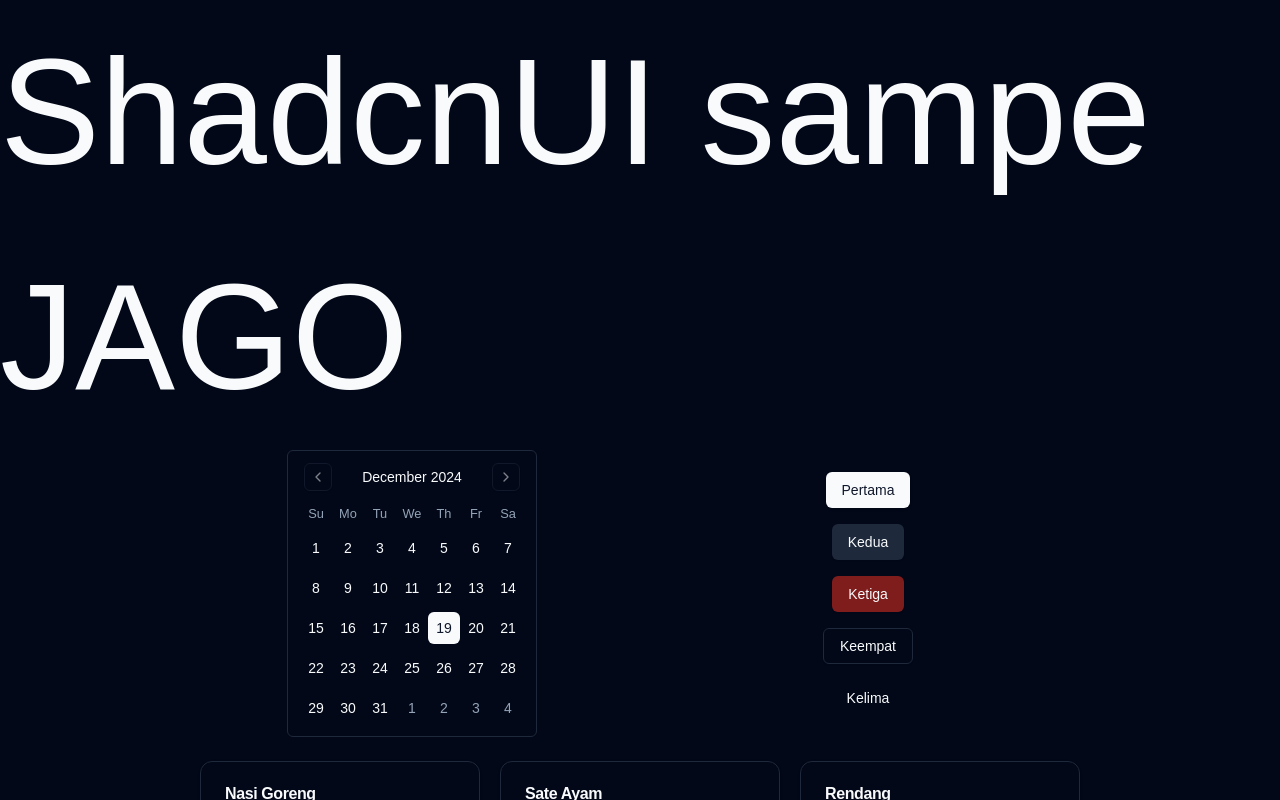
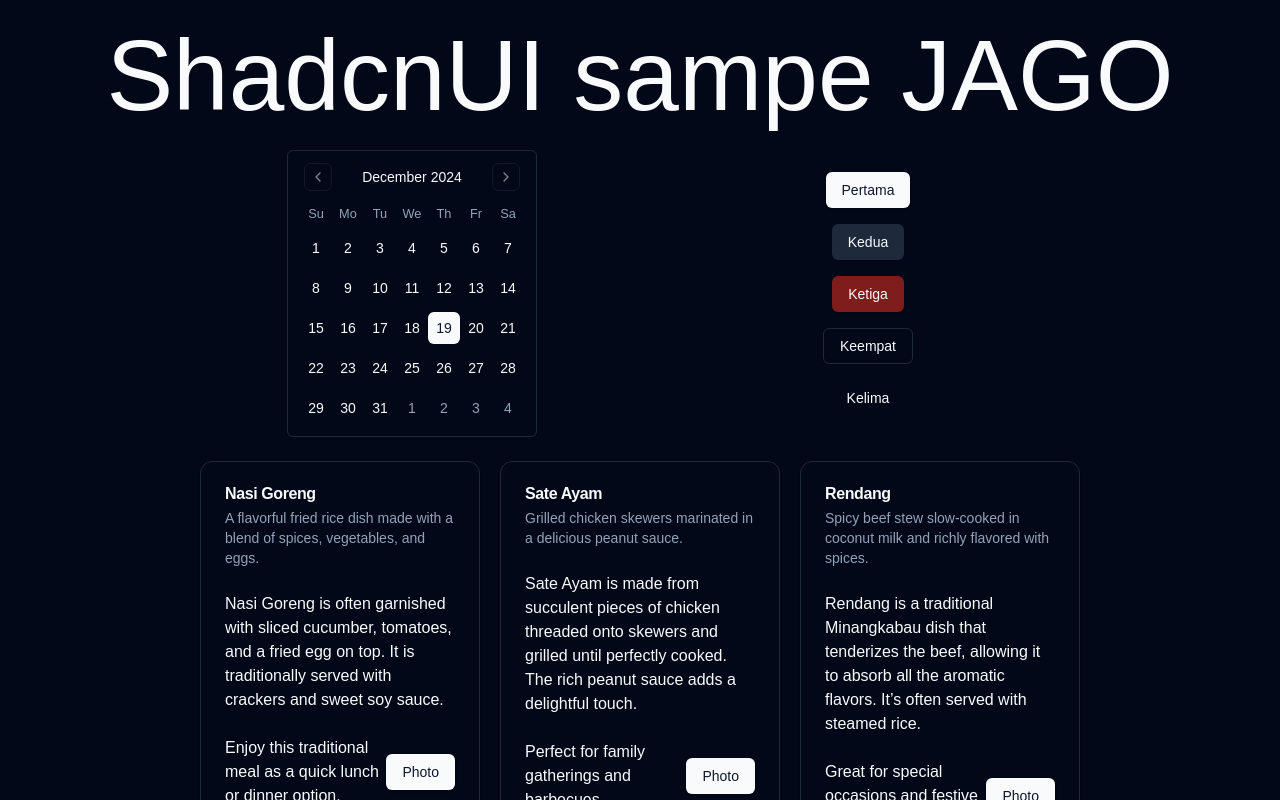
Before and after one commit to calvinrahmat/belajar-leonard, a Next.js app: page / in a window 1280 px wide. Shown: the top 800 px of the page. Built offline with nearby package versions, Linux system fonts and the light colour scheme.

Commit message:
updated by Leon

```diff
--- a/app/page.tsx
+++ b/app/page.tsx
@@ -25,7 +25,7 @@
   return (
 
     <div>
-      <h1 className="flex justify-center text-[150px]">ShadcnUI sampe JAGO</h1>
+      <h1 className="flex justify-center text-[100px]">ShadcnUI sampe JAGO</h1>
       <div className="grid grid-cols-1 md:grid-cols-2 gap-4 max-w-4xl mx-auto">
         <div className="flex items-center justify-center space-x-4">
         <Calendar
```
